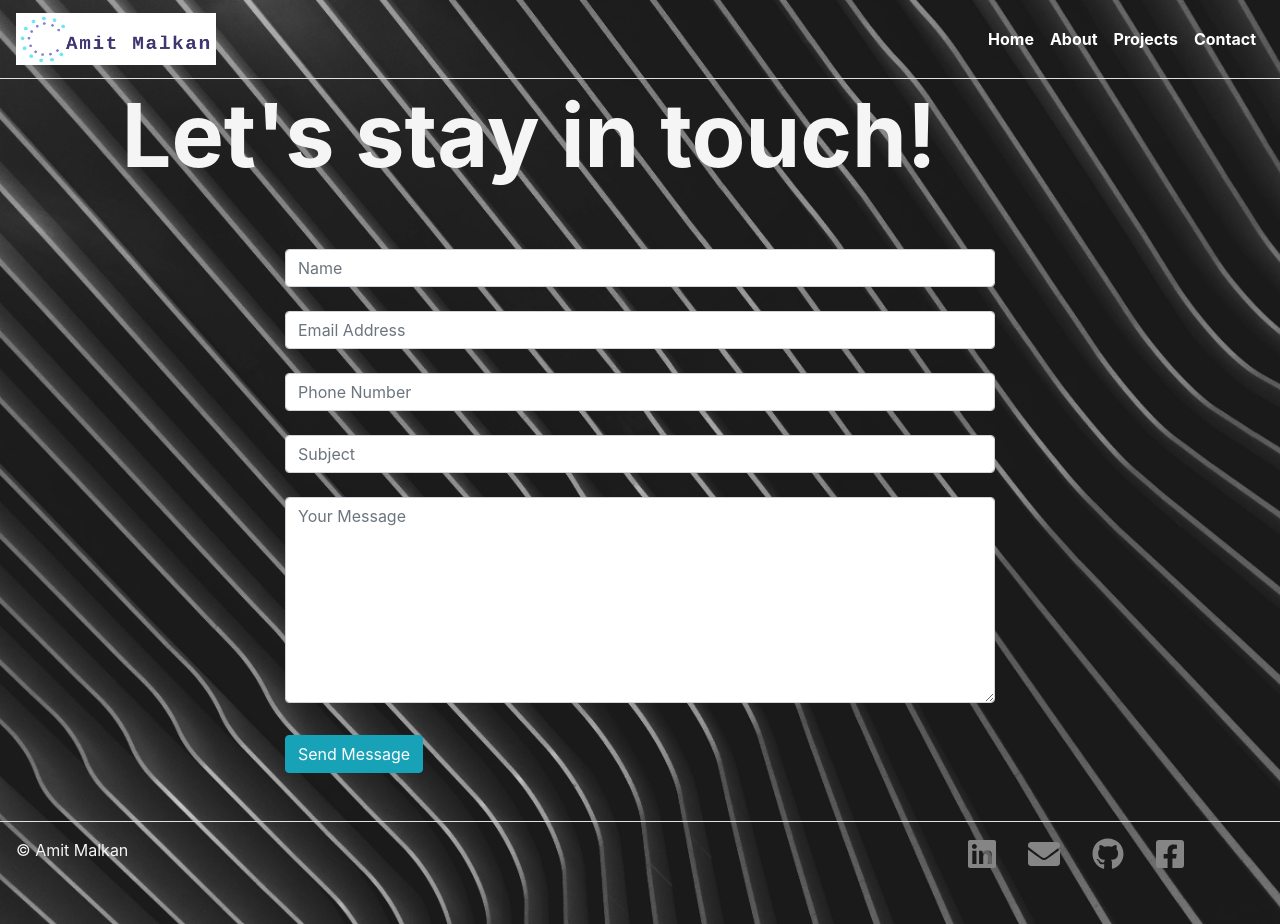
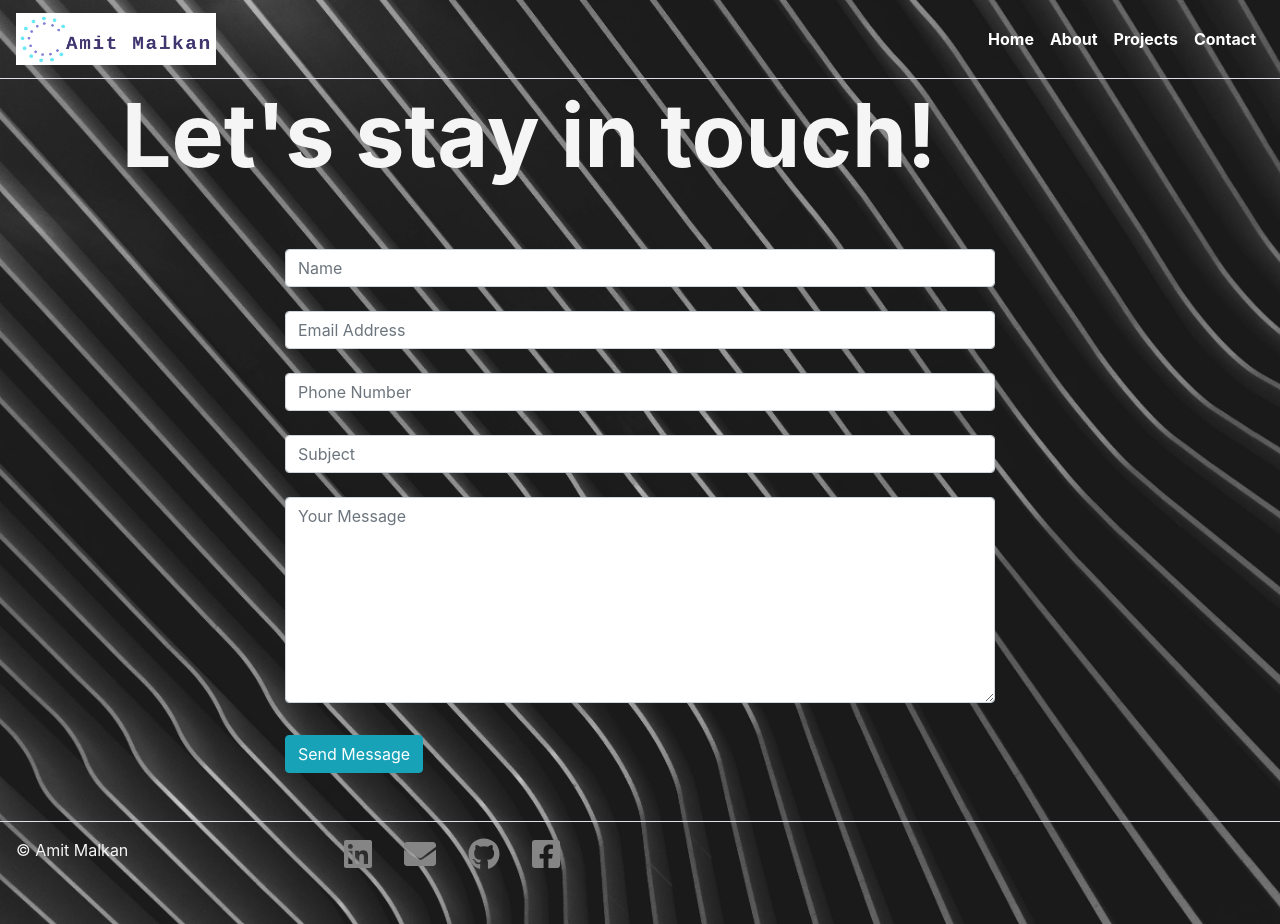
Before and after one commit to AmitMalkan404/MyWebsite, a React (Create React App) app: page /MyWebsite/contact in a window 1280 px wide. Built offline with nearby package versions, Linux system fonts and the light colour scheme.

Commit message:
changed the Footer - no right sentence now

```diff
--- a/src/components/Footer.js
+++ b/src/components/Footer.js
@@ -16,6 +16,8 @@ function Footer() {
                     <Col className="p-0" md={3} sm={12}>
                         <SocialFollow />
                     </Col>
+                    <Col>
+                    </Col>
                 </Row>
             </Container>
         </footer>
```
